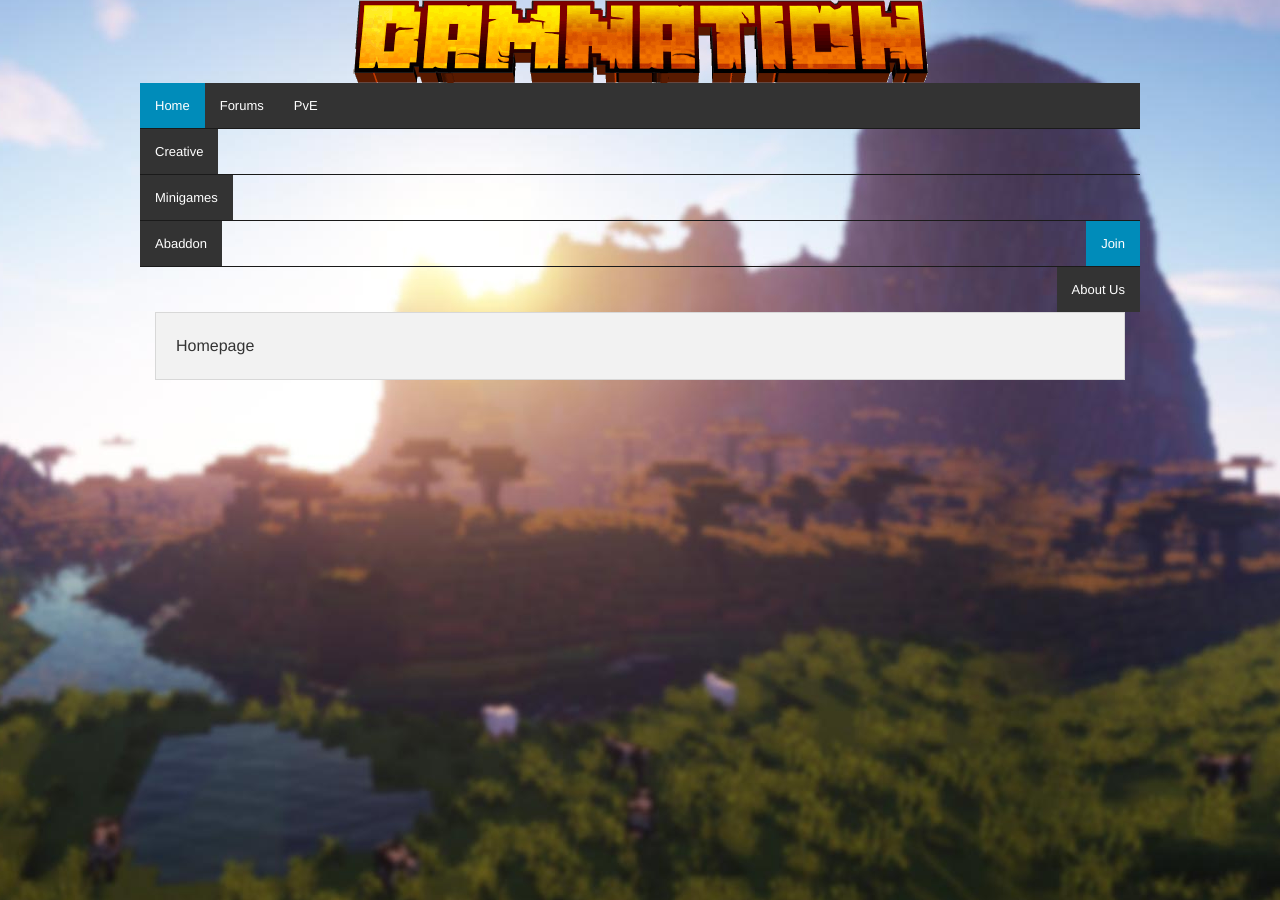
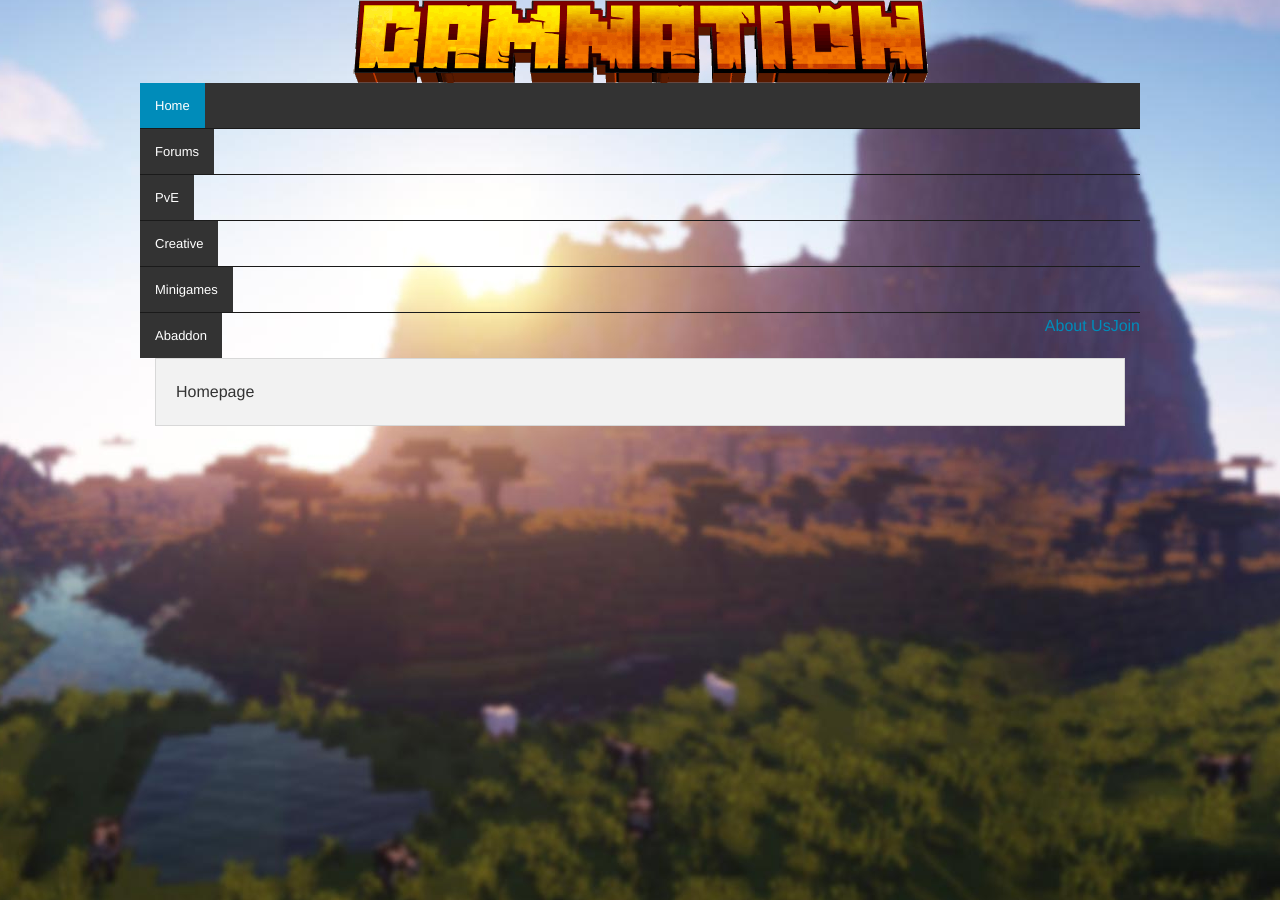
Before and after one commit to damnation-eu/website-beta, a Jekyll site: the page built from index.md, in a window 1280 px wide. Built offline with Jekyll 4.4.1, drawn with Linux system fonts in a browser that asks for light colours; nearby versions of some CDN libraries; library files that are not in the unit come from our copies.

Commit message:
Update nav.html

```diff
--- a/_includes/nav.html
+++ b/_includes/nav.html
@@ -11,7 +11,9 @@
     <div>
       <ul class="nav navbar-nav">
         <li class="active"><a href="/website-beta">Home</a></li>
+        <li class="divider"></li>
         <li><a href="https://damnation.eu/phpbb/">Forums</a></li>
+        <li class="divider"></li>
         <li><a href="/website-beta/pve">PvE</a></li>
         <li class="divider"></li>
         <li><a href="/website-beta/creative">Creative</a></li>
@@ -19,10 +21,9 @@
         <li><a href="/website-beta/minigames">Minigames</a></li>
         <li class="divider"></li>
         <li><a href="/website-beta/abaddon">Abaddon</a></li>
-
-        <li class="right active"><a href="/website-beta/pve/apply">Join</a></li>
-        <li class="divider"></li>
-        <li class="right"><a href="/website-beta/about">About Us</a></li>
+        <ul class="right active"><a href="/website-beta/pve/apply">Join</a></ul>
+        <ul class="divider"></ul>
+        <ul class="right"><a href="/website-beta/about">About Us</a></ul>
       </ul>
     </div>
   </div>
```
